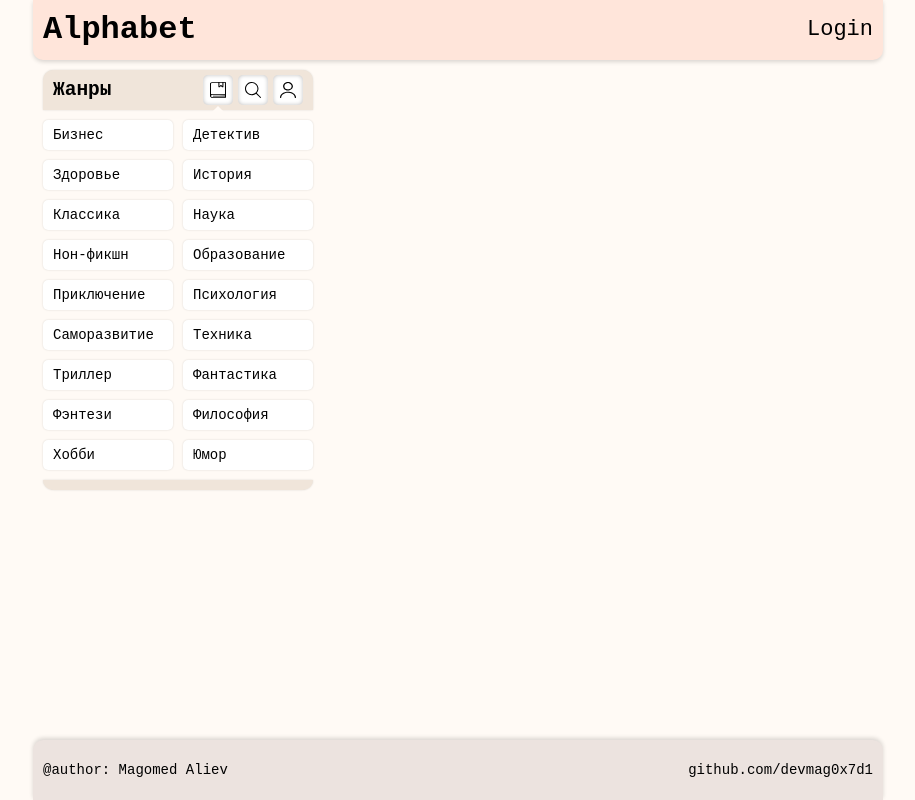
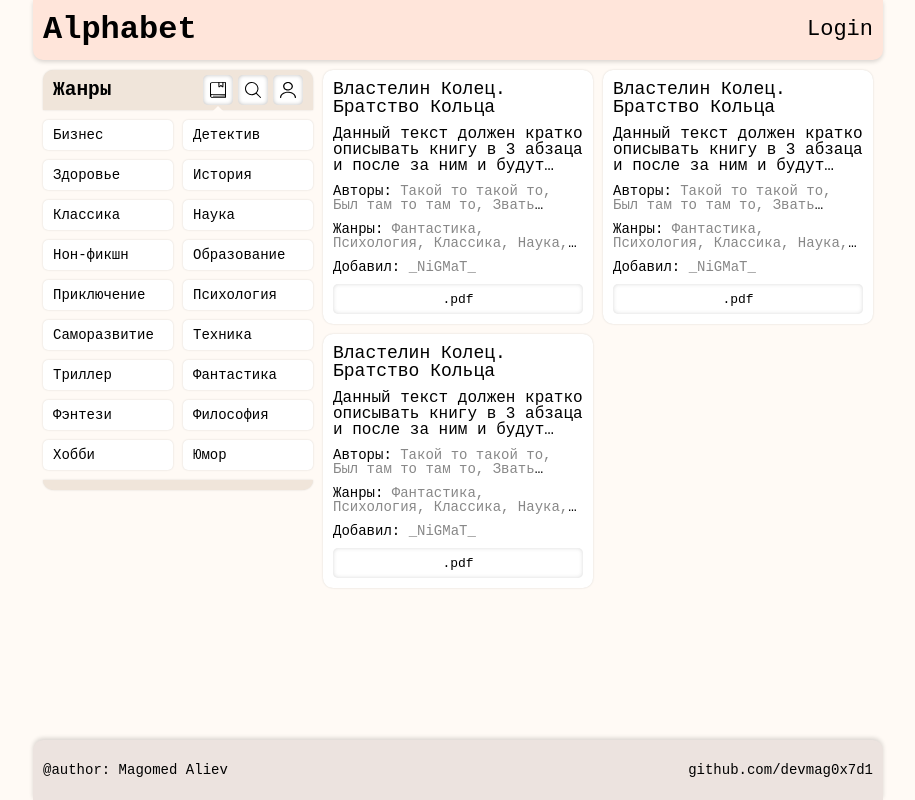
Before and after one commit to devmag0x7d1/alphabet, a Vue app in the folder client/: page / in a window 1280 px wide. Shown: the whole page, without its empty margins (182-1097 px from the left). Built offline with nearby package versions, Linux system fonts and the light colour scheme.

Commit message:
Сreated a component that will represent information about the book

```diff
--- /dev/null
+++ b/client/src/components/TheBook.vue
@@ -0,0 +1,93 @@
+<template>
+  <div class="book">
+    <h3 class="book-title text-18">
+      Властелин Колец. Братство Кольца
+    </h3>
+    <p class="book-desc text-16">
+      Данный текст должен кратко
+      описывать книгу в 3 абзаца и после
+      за ним и будут идти троеточие
+    </p>
+    <p class="book-subtext text-14">
+      Авторы: <span>Такой то такой то, Был там то там то, Звать никак и никто</span>
+    </p>
+    <p class="book-subtext text-14">
+      Жанры: <span>Фантастика, Психология, Классика, Наука, Техника, Философия</span>
+    </p>
+    <p class="book-creator text-14">
+      Добавил: <span>_NiGMaT_</span>
+    </p>
+    <div class="book-file">
+      <a href="/" target="_blank">
+        .pdf
+      </a>
+    </div>
+  </div>
+</template>
+
+<style>
+.book {
+  width: 270px;
+  padding: 10px;
+  background-color: #ffffff;
+  border-radius: 10px;
+  box-shadow: 0 0 2px 0 rgba(0, 0, 0, 0.15);
+}
+
+.book-title,
+.book-desc,
+.book-subtext,
+.book-creator {
+  overflow: hidden;
+  display: -webkit-box;
+  -webkit-box-orient: vertical;
+  margin-bottom: 10px;
+}
+
+.book-subtext>span,
+.book-creator>span {
+  color: #888888;
+}
+
+.book-title {
+  height: 36px;
+  -webkit-line-clamp: 2;
+}
+
+.book-desc {
+  height: 48px;
+  -webkit-line-clamp: 3;
+}
+
+.book-subtext {
+  height: 28px;
+  -webkit-line-clamp: 2;
+}
+
+.book-creator {
+  -webkit-line-clamp: 1;
+}
+
+.book-file {
+  width: 100%;
+  height: 30px;
+}
+
+.book-file>a {
+  display: flex;
+  justify-content: center;
+  align-items: center;
+  width: 100%;
+  height: 100%;
+  border-radius: 5px;
+  box-shadow: inset 0 0 4px 0 rgba(0, 0, 0, 0.15);
+}
+
+.book-file>a:hover {
+  box-shadow: inset 0 0 8px 0 rgba(0, 0, 0, 0.15);
+}
+
+.book-file>a:active {
+  box-shadow: inset 0 0 4px 0 rgba(0, 0, 0, 0.15);
+}
+</style>
--- a/client/src/views/HomeView.vue
+++ b/client/src/views/HomeView.vue
@@ -7,6 +7,9 @@
         </SidebarWidgetGenreBtn>
       </SidebarWidget>
       <ContentWrapper>
+        <TheBook />
+        <TheBook />
+        <TheBook />
       </ContentWrapper>
     </section>
   </main>
@@ -16,12 +19,14 @@
 import SidebarWidget from "@/components/SidebarWidget.vue";
 import SidebarWidgetGenreBtn from "@/components/SidebarWidgetGenreBtn.vue";
 import ContentWrapper from "@/components/ContentWrapper.vue";
+import TheBook from "@/components/TheBook.vue";
 
 export default {
   components: {
     SidebarWidget,
     SidebarWidgetGenreBtn,
-    ContentWrapper
+    ContentWrapper,
+    TheBook
   },
   data() {
     return {
```
